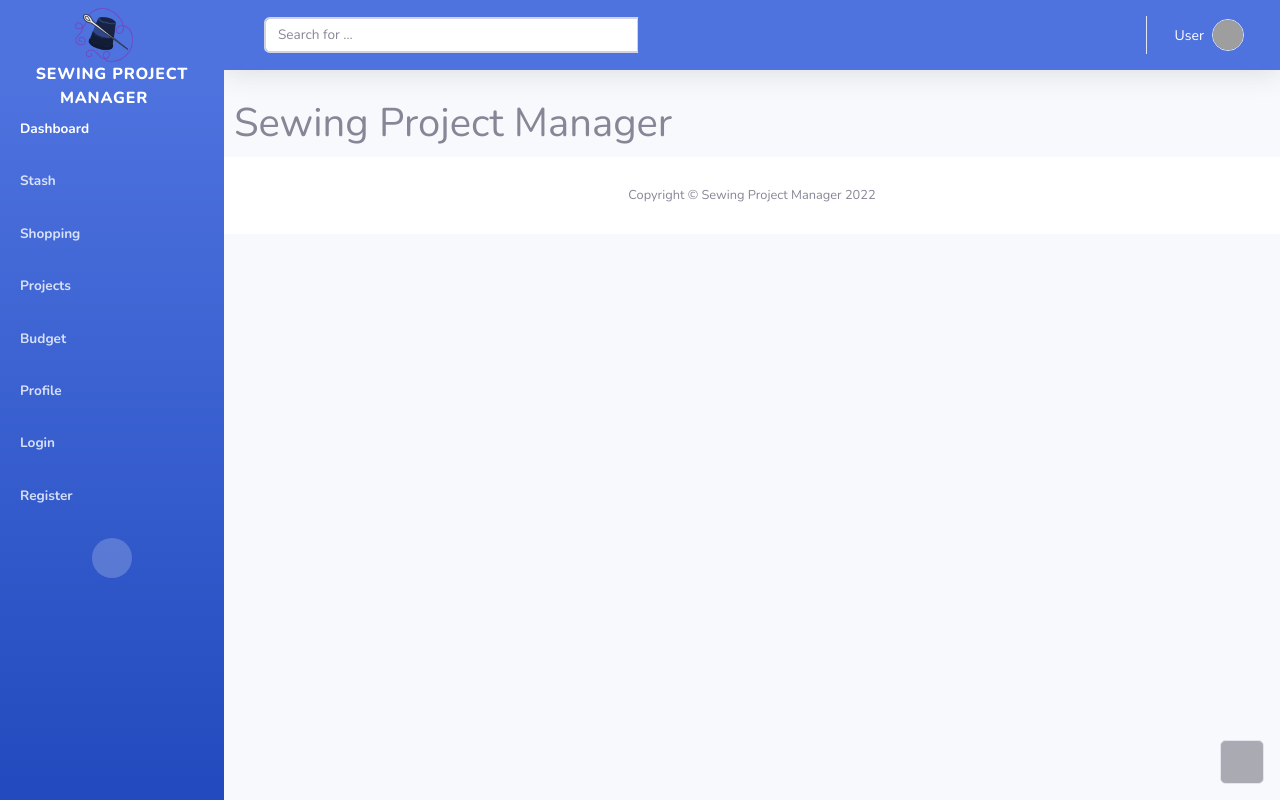
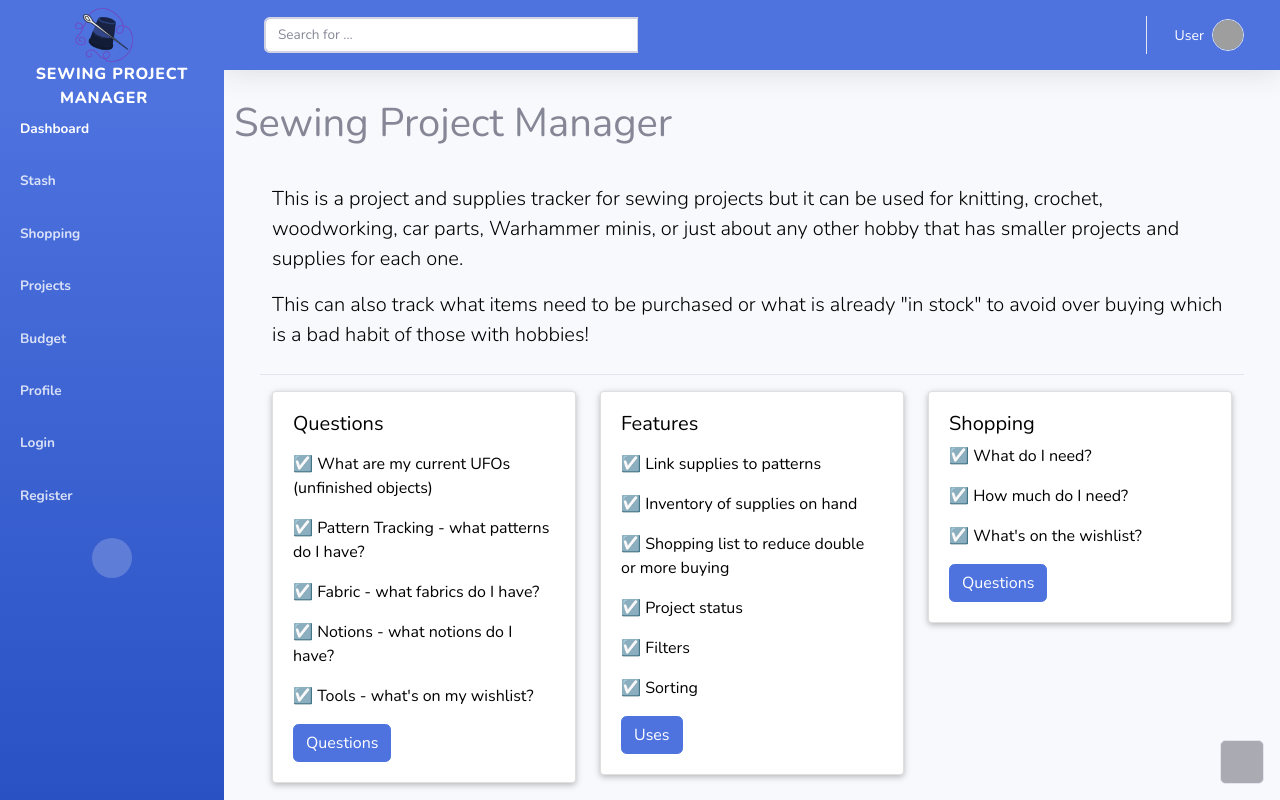
Before and after one commit to suedarby/8-15-22SPM, an Angular app: page / in a window 1280 px wide. Shown: the top 800 px of the page. Built offline with nearby package versions, Linux system fonts and the light colour scheme; grey boxes are pictures that could not be loaded.

Commit message:
added home page

```diff
--- a/src/app/app.component.html
+++ b/src/app/app.component.html
@@ -169,6 +169,9 @@
 
 
           <!-- Start: Body -->
+          <!-- <H1>TEST JUST FOR THE MENUS AND FOOTER</H1> -->
+
+<app-home></app-home>
 <!-- <app-profile></app-profile> -->
 <!-- <app-projectform></app-projectform> -->
 <!-- <app-register></app-register> -->
@@ -176,8 +179,7 @@
 <!-- <app-stashform></app-stashform> -->
 <!-- <app-stash></app-stash> -->
 <!-- <app-login></app-login> -->
-          <!-- <H1>TEST JUST FOR THE MENUS AND FOOTER</H1> -->
-<!-- <app-dash></app-dash>dash -->
+<!-- <app-dash></app-dash> -->
 <!-- <app-projects></app-projects> -->
           <!-- End: Body -->
         </div>
--- a/src/app/app.module.ts
+++ b/src/app/app.module.ts
@@ -1,10 +1,10 @@
 import { NgModule } from '@angular/core'; //original
 import { BrowserModule } from '@angular/platform-browser'; //original
+import { FormsModule } from '@angular/forms';
 
 import { AppRoutingModule } from './app-routing.module'; //original
 import { AppComponent } from './app.component'; //original
 import { faFontAwesome } from '@fortawesome/free-solid-svg-icons';
-
 import { FontAwesomeModule } from '@fortawesome/angular-fontawesome';
 import { ProjectsComponent } from './projects/projects.component';
 import { DashComponent } from './dash/dash.component';
@@ -15,9 +15,10 @@ import { RegisterComponent } from './register/register.component';
 import { ShoppingComponent } from './shopping/shopping.component';
 import { StashformComponent } from './stashform/stashform.component';
 import { StashComponent } from './stash/stash.component';
+import { HomeComponent } from './home/home.component';
 
 @NgModule({ //original
-  declarations: [									//original
+  declarations: [										//original
     AppComponent, //original
     ProjectsComponent,
     DashComponent,
@@ -27,16 +28,16 @@ import { StashComponent } from './stash/stash.component';
       RegisterComponent,
       ShoppingComponent,
       StashformComponent,
-      StashComponent
+      StashComponent,
+      HomeComponent
    ], //original
 
   imports: [
     BrowserModule,
     AppRoutingModule,
     FontAwesomeModule,
-    // ProjectsComponent,
-    // DashComponent
-  ], //original
+    FormsModule
+   ], //original
   providers: [], //original
   bootstrap: [AppComponent] //original
 }) //original
--- /dev/null
+++ b/src/app/home/home.component.html
@@ -0,0 +1,68 @@
+<div class="container">
+  <main role="main" class="dash main content bd-content pt-3 mt-3 text-black">
+      <section class="container">
+          <div class="flex-column">
+              <div class="row">
+                  <div class="justify-content-between flex-wrap  align-items-top pb-2 mb-3 border-bottom">
+                      <p class="lead">This is a project and supplies tracker for sewing projects but it can be used
+                          for
+                          knitting,
+                          crochet, woodworking, car parts, Warhammer minis, or just about any other hobby that has
+                          smaller
+                          projects and supplies for each one.</p>
+                          <p class="lead"> This can also track what items need to be purchased or what is
+                          already "in stock" to avoid over buying which is a bad habit of those with hobbies!
+                      </p>
+                  </div>
+              </div>
+          </div>
+      </section>
+      <section class="container mb-5 pb-5">
+          <div class="row">
+              <div class="col-md-4">
+                  <div class="card">
+                      <div class="card-body">
+                          <h5 class="card-title">Questions</h5>
+                          <p class="card-text">
+                          <p>☑ What are my current UFOs
+                              (unfinished objects)</p>
+                          <p>☑ Pattern Tracking - what patterns
+                              do I have?</p>
+                          <p>☑ Fabric - what fabrics do I have?</p>
+                          <p>☑ Notions - what notions do I have?</p>
+                          <p>☑ Tools - what's on my wishlist?</p>
+                          <a href="#" class="btn btn-primary">Questions</a>
+                      </div>
+                  </div>
+              </div>
+              <div class="col-md-4">
+                  <div class="card">
+                      <div class="card-body">
+                          <h5 class="card-title">Features</h5>
+                          <p class="card-text">
+                          <p>☑ Link supplies to patterns</p>
+                          <p>☑ Inventory of supplies on hand</p>
+                          <p>☑ Shopping list to reduce double or more buying</p>
+                          <p>☑ Project status</p>
+                          <p>☑ Filters</p>
+                          <p>☑ Sorting</p>
+
+                        <a href="#" class="btn btn-primary">Uses</a>
+                      </div>
+                  </div>
+              </div>
+              <div class="col-md-4">
+                  <div class="card">
+                      <div class="card-body">
+                          <h5 class="card-title">Shopping</h5>
+                          <p>☑ What do I need?</p>
+                          <p>☑ How much do I need?</p>
+                          <p>☑ What's on the wishlist?</p>
+                          <a href="#" class="btn btn-primary">Questions</a>
+                      </div>
+                  </div>
+              </div>
+          </div>
+      </section>
+  </main>
+</div>
--- /dev/null
+++ b/src/app/home/home.component.ts
@@ -0,0 +1,15 @@
+import { Component, OnInit } from '@angular/core';
+
+@Component({
+  selector: 'app-home',
+  templateUrl: './home.component.html',
+  styleUrls: ['./home.component.css']
+})
+export class HomeComponent implements OnInit {
+
+  constructor() { }
+
+  ngOnInit() {
+  }
+
+}
--- a/src/app/stashform/stashform.component.html
+++ b/src/app/stashform/stashform.component.html
@@ -1,11 +1,11 @@
-
-
 <h1 style="padding: 5px; margin: 5px">What's in you {{ title }}?</h1>
 <div class="container">
   <form>
     <div class="row" style="padding: 5px">
       <div class="col-lg-2">
-        <label class="col-form-label">Item Name</label>
+        <label class="col-form-label">
+          Item Name
+        </label>
       </div>
       <div class="col">
         <input
@@ -16,22 +16,22 @@
         />
       </div>
       <div class="col-lg-2">
-        <label class="col-form-label" style="margin-right: 28px"
-          >Images</label
-        >
+        <label class="col-form-label" style="margin-right: 28px">
+          Images
+        </label>
       </div>
       <div class="col">
-        <input
-          class="form-control"
-          type="file"
+        <input class="form-control" type="file" style="margin: 5px" /><img
           style="margin: 5px"
-        /><img style="margin: 5px" /><img style="margin: 5px" />
+        /><img style="margin: 5px" />
       </div>
       <div class="w-100"></div>
     </div>
     <div class="row">
       <div class="col-lg-2" style="height: 41px">
-        <label class="col-form-label">Description</label>
+        <label class="col-form-label">
+          Description
+        </label>
       </div>
       <div class="col-lg-5">
         <textarea
@@ -40,7 +40,23 @@
         ></textarea>
       </div>
       <div class="col-lg-1">
-        <label class="col-form-label">Tags</label>
+        <label class="col-form-label">
+          Tags
+        </label>
+      </div>
+      <div class="col">
+        <input class="form-control" type="text" autocomplete="on" autofocus="on" style="margin: 3px"
+          [(ngModel)]="tag" />
+        <button class="btn btn-primary" type="button" style="margin: 5px">
+          {{ tag }}
+        </button>
+      </div>
+    </div>
+    <div class="row">
+      <div class="col-lg-2" style="height: 41px">
+        <label class="col-form-label">
+          Category
+        </label>
       </div>
       <div class="col">
         <input
@@ -49,67 +65,13 @@
           autocomplete="on"
           autofocus=""
           style="margin: 3px"
-        /><button
-          class="btn btn-primary"
-          type="button"
-          style="margin: 5px"
-        >
-          Results</button
-        ><button
-          class="btn btn-primary"
-          type="button"
-          style="margin: 5px"
-        >
-          Results</button
-        ><button
-          class="btn btn-primary"
-          type="button"
-          style="margin: 5px"
-        >
-          Results</button
-        ><button
-          class="btn btn-primary"
-          type="button"
-          style="margin: 5px"
-        >
-          Results
-        </button>
-      </div>
-    </div>
-    <div class="row">
-      <div class="col-lg-2" style="height: 41px">
-        <label class="col-form-label">Category</label>
-      </div>
-      <div class="col">
-        <input
-          class="form-control"
-          type="text"
-          autocomplete="on"
-          autofocus=""
-          style="margin: 3px"
-        /><button
-          class="btn btn-primary"
-          type="button"
-          style="margin: 5px"
-        >
+        /><button class="btn btn-primary" type="button" style="margin: 5px">
           Button</button
-        ><button
-          class="btn btn-primary"
-          type="button"
-          style="margin: 5px"
-        >
+        ><button class="btn btn-primary" type="button" style="margin: 5px">
           Button</button
-        ><button
-          class="btn btn-primary"
-          type="button"
-          style="margin: 5px"
-        >
+        ><button class="btn btn-primary" type="button" style="margin: 5px">
           Button</button
-        ><button
-          class="btn btn-primary"
-          type="button"
-          style="margin: 5px"
-        >
+        ><button class="btn btn-primary" type="button" style="margin: 5px">
           Button
         </button>
       </div>
@@ -123,29 +85,13 @@
           autocomplete="on"
           autofocus=""
           style="margin: 5px"
-        /><button
-          class="btn btn-primary"
-          type="button"
-          style="margin: 5px"
-        >
+        /><button class="btn btn-primary" type="button" style="margin: 5px">
           Button</button
-        ><button
-          class="btn btn-primary"
-          type="button"
-          style="margin: 5px"
-        >
+        ><button class="btn btn-primary" type="button" style="margin: 5px">
           Button</button
-        ><button
-          class="btn btn-primary"
-          type="button"
-          style="margin: 5px"
-        >
+        ><button class="btn btn-primary" type="button" style="margin: 5px">
           Button</button
-        ><button
-          class="btn btn-primary"
-          type="button"
-          style="margin: 5px"
-        >
+        ><button class="btn btn-primary" type="button" style="margin: 5px">
           Button
         </button>
       </div>
@@ -192,18 +138,14 @@
             class="form-check-input"
             type="checkbox"
             id="formCheck-1"
-          /><label class="form-check-label" for="formCheck-1"
-            >Shopping</label
-          >
+          /><label class="form-check-label" for="formCheck-1">Shopping</label>
         </div>
         <div class="form-check" style="margin: 3px">
           <input
             class="form-check-input"
             type="checkbox"
             id="formCheck-2"
-          /><label class="form-check-label" for="formCheck-2"
-            >Low Stock</label
-          >
+          /><label class="form-check-label" for="formCheck-2">Low Stock</label>
         </div>
       </div>
     </div>
@@ -223,11 +165,7 @@
     </div>
     <div class="row">
       <div class="col" style="margin: 5px">
-        <button
-          class="btn btn-primary"
-          type="submit"
-          style="margin: 3px"
-        >
+        <button class="btn btn-primary" type="submit" style="margin: 3px">
           Save
         </button>
       </div>
--- a/src/app/stashform/stashform.component.ts
+++ b/src/app/stashform/stashform.component.ts
@@ -3,13 +3,16 @@ import { Component, OnInit } from '@angular/core';
 @Component({
   selector: 'app-stashform',
   templateUrl: './stashform.component.html',
-  styleUrls: ['./stashform.component.css']
+  styleUrls: ['./stashform.component.css'],
 })
 export class StashformComponent implements OnInit {
-title = 'Stash Form';
-  constructor() { }
+  title = 'Stash Form';
+  constructor() {}
 
-  ngOnInit() {
+  ngOnInit() {}
+
+  tag: string = '';
+  handleInput(event: any) {
+    this.tag = event.target.value
   }
-
 }
```
Also changed, not shown: src/app/home/home.component.css (added), 1 other file (tests, documents, lock files or other folders).
